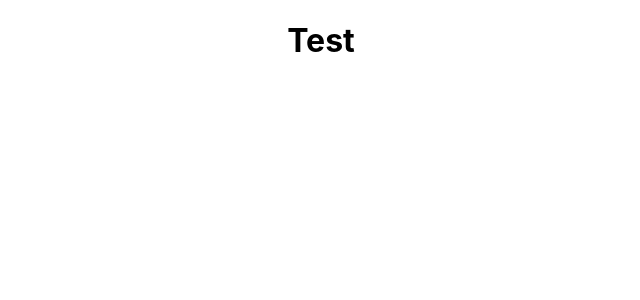
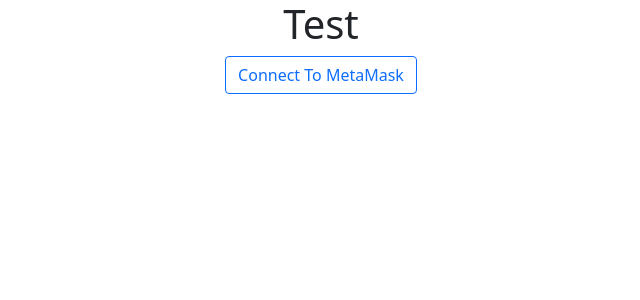
Before and after one commit to Keaton13/curator, a React (Create React App) app: page / in a window 1280 px wide. Shown: the top 300 px of the page, without its empty margins (319-959 px from the left). Built offline with nearby package versions, Linux system fonts and the light colour scheme.

Commit message:
Added bootstrap

```diff
--- a/package.json
+++ b/package.json
@@ -6,6 +6,7 @@
     "@testing-library/jest-dom": "^5.14.1",
     "@testing-library/react": "^11.2.7",
     "@testing-library/user-event": "^12.8.3",
+    "bootstrap": "^5.1.3",
     "react": "^17.0.2",
     "react-dom": "^17.0.2",
     "react-scripts": "4.0.3",
--- a/src/App.js
+++ b/src/App.js
@@ -5,6 +5,9 @@ function App() {
   return (
     <div className="App">
         <h1>Test</h1>
+        <div>
+          <button className="btn btn-outline-primary">Connect To MetaMask</button>
+        </div>
     </div>
   );
 }
--- a/src/index.js
+++ b/src/index.js
@@ -3,6 +3,8 @@ import ReactDOM from 'react-dom';
 import './index.css';
 import App from './App';
 import reportWebVitals from './reportWebVitals';
+import 'bootstrap/dist/css/bootstrap.min.css';
+
 
 ReactDOM.render(
   <React.StrictMode>
```
Also changed, not shown: 1 other file (tests, documents, lock files or other folders).
